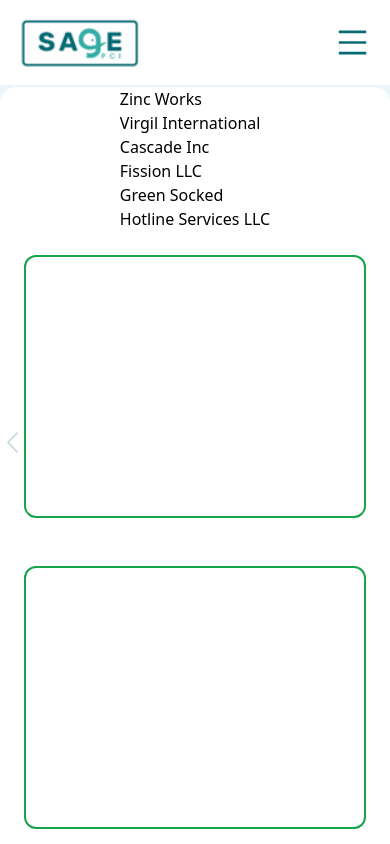
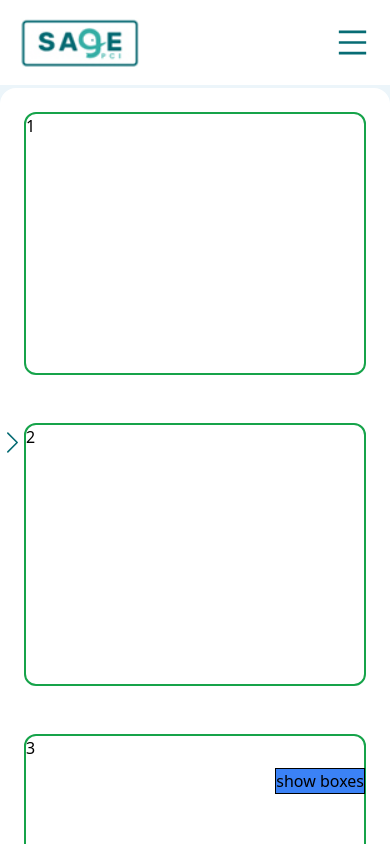
Before and after one commit to raja8807/pci-typescript, a React (Create React App) app: page / in a window 390 px wide. Shown: the top 844 px of the page. Built offline with nearby package versions, Linux system fonts and the light colour scheme.

Commit message:
responsive

```diff
--- a/src/App.tsx
+++ b/src/App.tsx
@@ -1,47 +1,52 @@
-import React from 'react'
+import React, { useState } from 'react'
 import Header from './components/Header/Header'
 import Sidebar from './components/Sidebar/Sidebar'
 import CustomerHolder from './components/pages/Customers/CustomerHolder'
 
 const App = () => {
+
+  const [showSideBar, setShowSideBar] = useState<boolean>(false)
+  const [showHeader, setShowHeader] = useState<boolean>(false)
+
+  const [showboxes, setboxes] = useState<boolean>(true)
+
+  let x = [1, 2, 3, 4, 5, 6, 7, 8, 9]
+
   return (
-    <div className='bg-grey min-h-screen'>
+    <div className={`${showSideBar || showHeader ? 'bg-black' : 'bg-grey'}  min-h-screen
+    md:bg-grey`}>
       <div className='max-w-[1920px] m-auto'>
 
-        <Header />
-        <Sidebar />
+        <Header showHeader={showHeader} setShowHeader={setShowHeader} />
+        <Sidebar showSideBar={showSideBar} setShowSideBar={setShowSideBar} />
 
 
-        <div className='bg-white min-h-screen rounded-2xl  flex flex-wrap justify-center
+
+        <div className='pt-[88px]  h-screen overflow-y-scroll
         md:ml-[85px]'>
 
-          <CustomerHolder/>
+          <button className='fixed bottom-[50px] right-[25px] border border-black bg-blue-500'
+            onClick={(): void => {
+              setboxes(!showboxes)
+            }}>show boxes</button>
 
-          <div className='w-[400px] h-[263px] border-2 rounded-xl m-6 border-green-600'>
+          <div className={`bg-white min-h-full ${showSideBar && 'opacity-25 ml-[85px]'} ${showHeader && 'opacity-25'} overflow-hidden rounded-2xl flex flex-wrap justify-center
+          md:opacity-100 md:ml-0`}>
+
+
+            {/* <CustomerHolder /> */}
+
+            {
+              showboxes && x.map((y, i) => {
+                return <div key={i} className='w-[400px] h-[263px] border-2 rounded-xl m-6 border-green-600'>
+                  <p>{y}</p>
+                </div>
+              })
+            }
+
 
           </div>
 
-          <div className='w-[400px] h-[263px] border-2 rounded-xl m-6 border-green-600'>
-
-          </div>
-
-          <div className='w-[400px] h-[263px] border-2 rounded-xl m-6 border-green-600'>
-
-          </div>
-
-          <div className='w-[400px] h-[263px] border-2 rounded-xl m-6 border-green-600'>
-
-          </div>
-
-          <div className='w-[400px] h-[263px] border-2 rounded-xl m-6 border-green-600'>
-
-          </div>
-          <div className='w-[400px] h-[263px] border-2 rounded-xl m-6 border-green-600'>
-
-          </div>
-          <div className='w-[400px] h-[263px] border-2 rounded-xl m-6 border-green-600'>
-
-          </div>
         </div>
       </div>
     </div>
--- a/src/components/Header/Header.tsx
+++ b/src/components/Header/Header.tsx
@@ -1,34 +1,33 @@
 import React, { FC, useState } from 'react'
 import logo from '../assets/logo.jpg'
 import { AiOutlineMenu, AiOutlineClose } from 'react-icons/ai'
-import { FiSearch } from 'react-icons/fi'
 import Search from './Search'
 
+interface Props {
+    showHeader: boolean
+    setShowHeader: React.Dispatch<React.SetStateAction<boolean>>
+}
 
 
+const Header = ({ showHeader, setShowHeader }: Props) => {
 
-const Header: FC = () => {
-
-    const [showMenu, setShowMenu] = useState<boolean>(false)
+    // const [showHeader, setShowHeader] = useState<boolean>(false)
 
     return (
-        <header className='bg-white px-5 sticky top-0 z-10 border-b-2 border-b-grey'>
-            <div className='h-[85px] flex items-center justify-between
-    md:h-[100px]
-    '>
+        <header className='bg-white w-screen px-5 fixed top-0 z-50 border-b-2 border-b-grey'>
+            <div className='h-[85px] flex items-center justify-between'>
                 <img src={logo} alt="logo"
-                    className='h-[50px]
-        md:h-[64px]'
+                    className='h-[50px]'
                 />
 
                 <Search display={'w-[500px] hidden md:flex'} />
 
 
                 <div onClick={(): void => {
-                    setShowMenu(!showMenu)
+                    setShowHeader(!showHeader)
                 }}>
                     {
-                        showMenu ?
+                        showHeader ?
                             <AiOutlineClose className='w-[35px] h-[35px]  cursor-pointer text-green-dark
                         md:hidden'/>
                             :
@@ -38,13 +37,11 @@ const Header: FC = () => {
 
                 </div>
             </div>
-            {
-                showMenu &&
-                <div className='md:hidden'>
+            <div className={`${showHeader ? "h-auto" : "h-0"} overflow-hidden
+            md:hidden`}>
+                <Search display={'w-3/4 flex'} />
 
-                    <Search display={'w-3/4 flex'} />
-                </div>
-            }
+            </div>
         </header>
     )
 }
--- a/src/components/Sidebar/Sidebar.tsx
+++ b/src/components/Sidebar/Sidebar.tsx
@@ -3,17 +3,24 @@ import React, { useState } from 'react'
 import { MdDashboard, MdOutlinePeopleAlt } from 'react-icons/md'
 import { BsFillFileEarmarkBarGraphFill, BsPersonSquare, BsQuestionCircleFill, BsChevronLeft } from 'react-icons/bs'
 import { FaIdCardAlt } from 'react-icons/fa'
-
+// import { type } from 'os'
 // import {BsPlus, BsQuestion, } from 'react-icons/bs'
 
+interface Props {
+    showSideBar : boolean
+    setShowSideBar :  React.Dispatch<React.SetStateAction<boolean>>
+}
 
-const Sidebar = () => {
-    const [show, setShow] = useState(false)
+const Sidebar = ({showSideBar , setShowSideBar}:Props) => {
+
+    console.log(showSideBar);
+
+
+    // const [showSideBar, setShow] = useState(false)
     return (
-        <div className='z-10'>
-            <div className={`w-[85px] ${show ? 'flex' : 'hidden'} flex-col items-center text-center fixed bg-grey
-        md:flex`}>
-
+        <div className='z-40'>
+            <div className={`pt-[85px] ${showSideBar ? 'w-[85px]' : 'w-0'} overflow-x-hidden flex flex-col items-center text-center fixed bg-grey min-h-screen
+        md:w-[85px]`}>
                 <div className='h-[85px] w-full flex justify-center items-center cursor-pointer'>
                     <div className='border-2 border-green-light h-[50px] w-[50px] rounded-md flex justify-center items-center'>
                         <BsChevronLeft className='w-[25px] h-[25px] text-green-dark' />
@@ -65,13 +72,13 @@ const Sidebar = () => {
 
             </div>
 
-            <div className={`cursor-pointer fixed top-1/2 left-${show ? '[90px]' : '0'}  py-2 rounded-xl opacity-25
+            <div className={`cursor-pointer fixed top-1/2 ${showSideBar ? 'left-[90px]' : 'left-0'}  py-2 rounded-xl z-50
             hover:bg-green-light hover:opacity-50
             md:hidden`}
                 onClick={(): void => {
-                    setShow(!show)
+                    setShowSideBar(!showSideBar)
                 }}>
-                <BsChevronLeft className={`rotate-${show ? '0' : '180'} h-[25px] w-[25px] text-green-dark`} />
+                <BsChevronLeft className={`${showSideBar ? 'rotate-0' : 'rotate-180'} h-[25px] w-[25px] text-green-dark`} />
             </div>
         </div>
     )
--- a/src/index.css
+++ b/src/index.css
@@ -1,3 +1,8 @@
 @tailwind base;
 @tailwind components;
 @tailwind utilities;
+
+
+*{
+    transition: 0.2s;
+}
```
Also changed, not shown: src/components/assets/SearchBar.tsx (renamed from src/components/Header/SearchBar.tsx).
